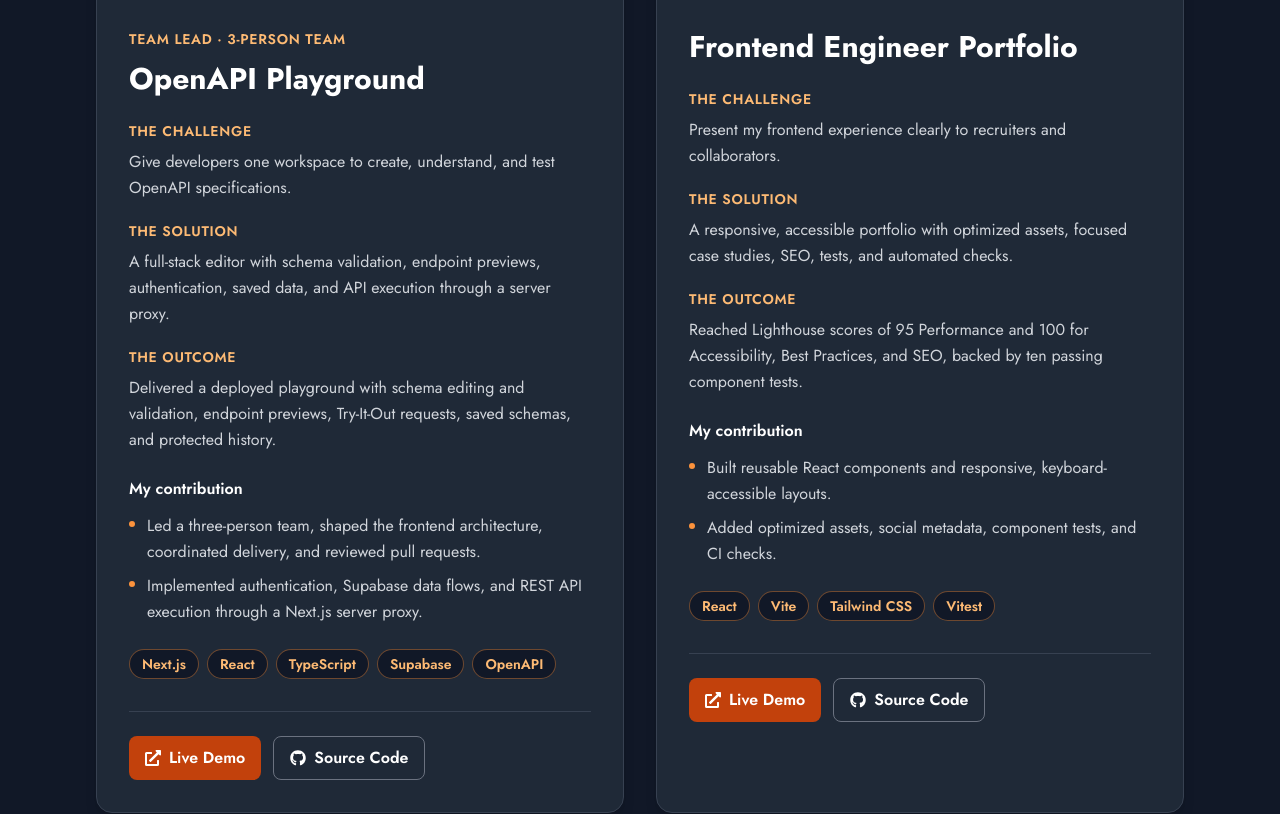
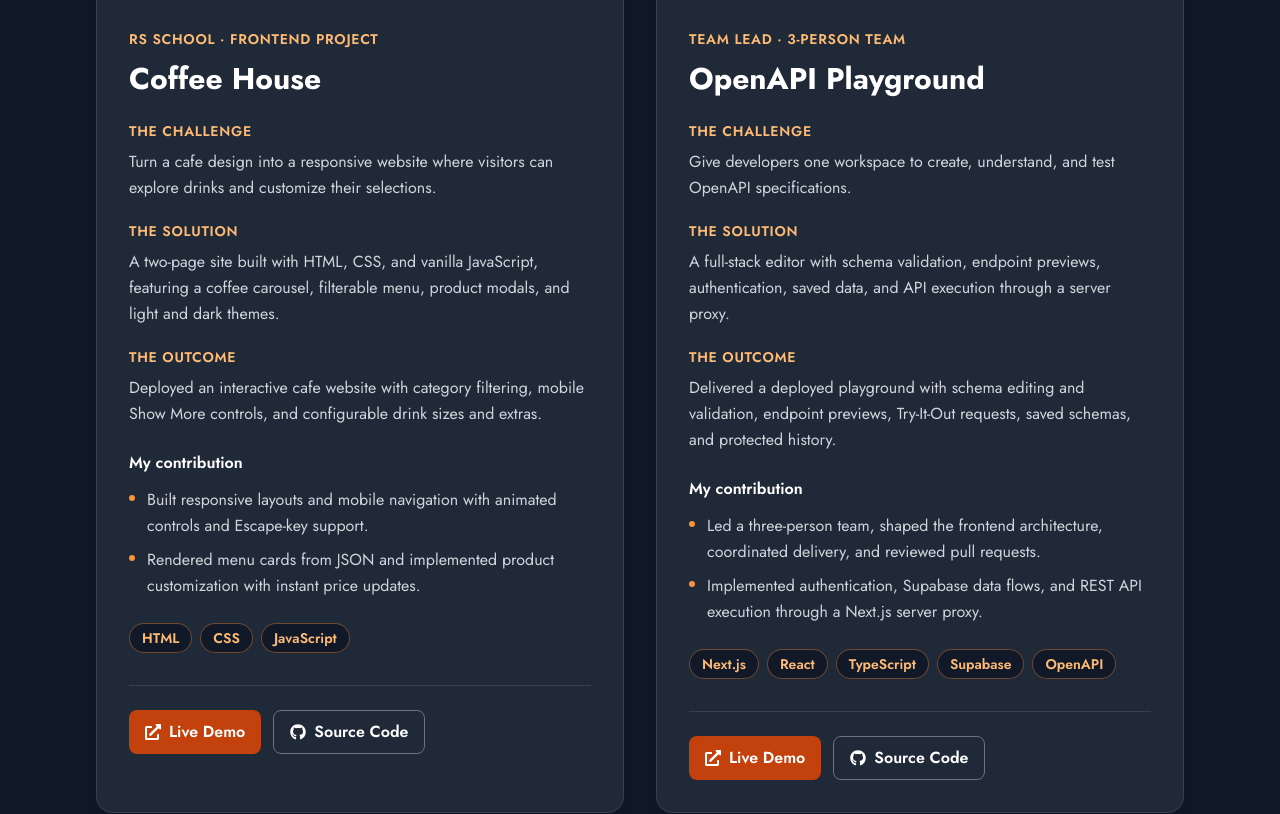
Before and after one commit to OlgaMinaievaWebDev/personal-website-new, a React (Vite) app: page / in a window 1280 px wide. Shown: the part 2260-3074 px from the top of the page. Built offline with nearby package versions, Linux system fonts and the light colour scheme.

Commit message:
Add Coffee House portfolio project

```diff
--- a/src/ui/projects.js
+++ b/src/ui/projects.js
@@ -1,7 +1,27 @@
 import portfolioImage from "/Portfolio.webp";
 import openApiPlaygroundImage from "/OpenAPIPlayground.webp";
+import coffeeHouseImage from "/CoffeeHouse.jpg";
 
 export const projects = [
+  {
+    id: "coffee-house",
+    title: "Coffee House",
+    role: "RS School · Frontend project",
+    image: coffeeHouseImage,
+    problem:
+      "Turn a cafe design into a responsive website where visitors can explore drinks and customize their selections.",
+    solution:
+      "A two-page site built with HTML, CSS, and vanilla JavaScript, featuring a coffee carousel, filterable menu, product modals, and light and dark themes.",
+    contributions: [
+      "Built responsive layouts and mobile navigation with animated controls and Escape-key support.",
+      "Rendered menu cards from JSON and implemented product customization with instant price updates.",
+    ],
+    outcome:
+      "Deployed an interactive cafe website with category filtering, mobile Show More controls, and configurable drink sizes and extras.",
+    technologies: ["HTML", "CSS", "JavaScript"],
+    liveUrl: "https://majestic-cobbler-72ebd1.netlify.app/",
+    sourceUrl: "https://github.com/OlgaMinaievaWebDev/rsschool-landing-page",
+  },
   {
     id: "openapi-playground",
     title: "OpenAPI Playground",
```
Also changed, not shown: public/CoffeeHouse.jpg (added).
